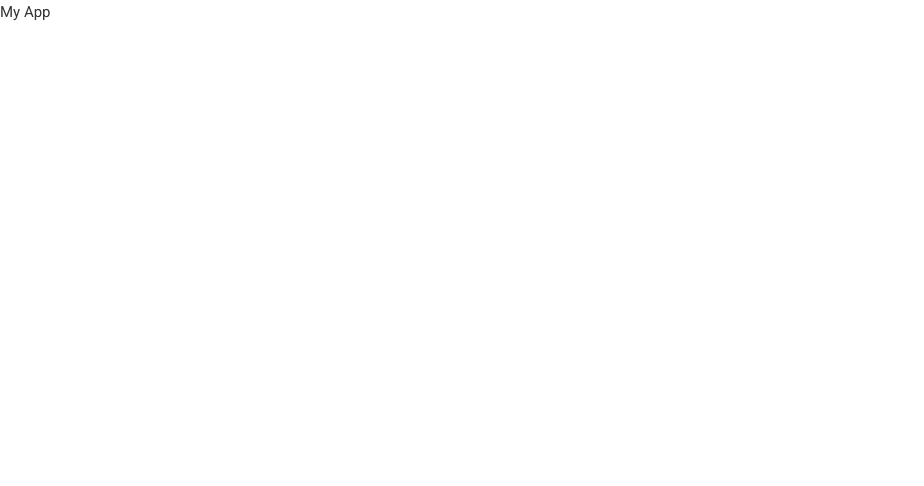
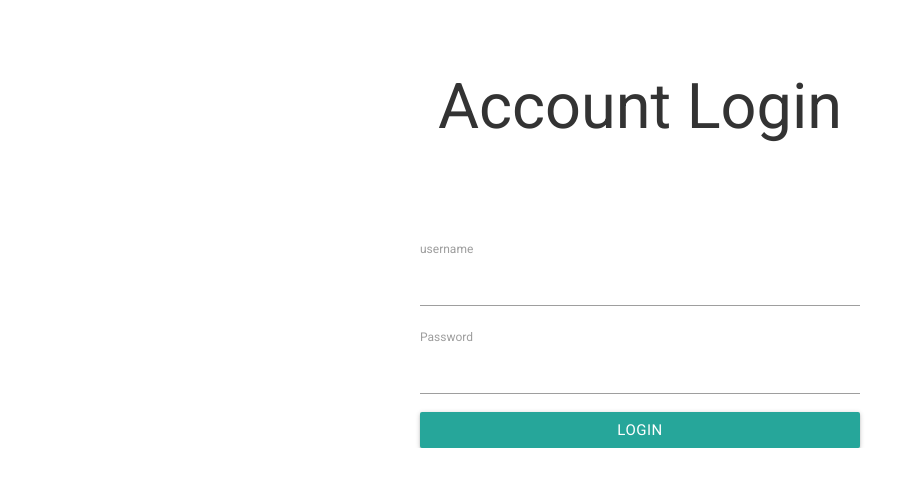
Before and after one commit to Mwakisaghu/devcamper_api_frontend, a React (Create React App) app: page / in a window 1280 px wide. Shown: the top 486 px of the page, without its empty margins (0-924 px from the left). Built offline with nearby package versions, Linux system fonts and the light colour scheme.

Commit message:
This shows the Login component

```diff
--- a/src/App.js
+++ b/src/App.js
@@ -1,4 +1,5 @@
-import React, { useEffect } from 'react';
+import React, { Fragment, useEffect } from 'react';
+import Login from './components/layout/Login';
 import './App.css';
 
 import 'materialize-css/dist/css/materialize.min.css';
@@ -9,7 +10,11 @@ const App = () => {
     //Initialize materialize js
     M.AutoInit();
   });
-  return <div>My App</div>;
+  return (
+    <Fragment>
+      <Login />
+    </Fragment>
+  );
 };
 
 export default App;
--- /dev/null
+++ b/src/components/layout/Login.js
@@ -0,0 +1,61 @@
+import React, { useState } from 'react';
+
+const Login = ({ login }) => {
+  const [user, setUser] = useState({
+    username: '',
+    password: '',
+  });
+
+  const { username, password } = user;
+
+  const onChange = (e) => setUser({ ...user, [e.target.name]: e.target.value });
+
+  const onSubmit = (e) => {
+    e.preventDefault();
+    if (username === '' || password === '') {
+      console.log('Please fill in all fields', 'danger');
+    } else {
+      login({
+        username,
+        password,
+      });
+    }
+  };
+
+  return (
+    <div className="form-container">
+      <h1>
+        Account Login <span className="text-primary">Login</span>
+      </h1>
+      <form onSubmit={onSubmit}>
+        <div className="form-group">
+          <label htmlFor="username">username</label>
+          <input
+            type="text"
+            name="username"
+            value={username}
+            onChange={onChange}
+            required
+          />
+        </div>
+        <div className="form-group">
+          <label htmlFor="password">Password</label>
+          <input
+            type="password"
+            name="password"
+            value={password}
+            onChange={onChange}
+            required
+          />
+        </div>
+        <input
+          type="submit"
+          value="Login"
+          className="btn btn-primary btn-block"
+        />
+      </form>
+    </div>
+  );
+};
+
+export default Login;
```
